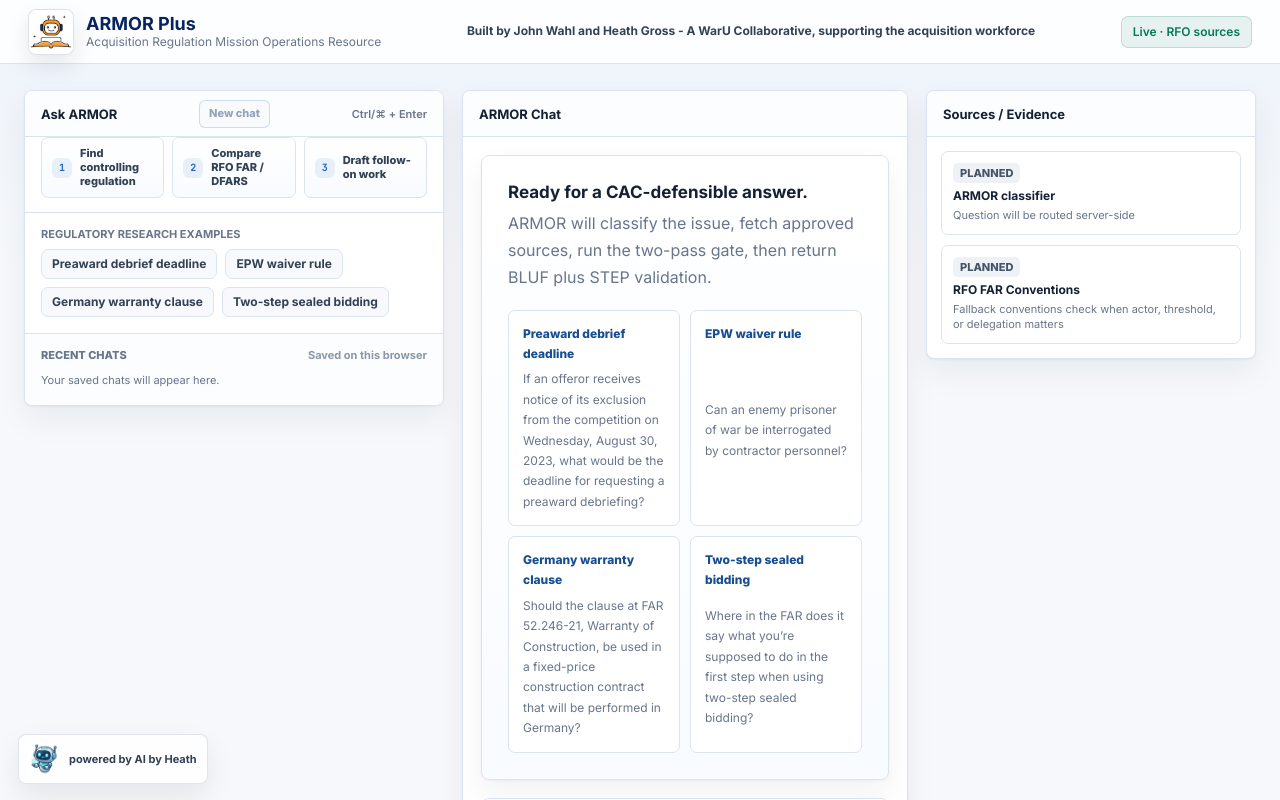
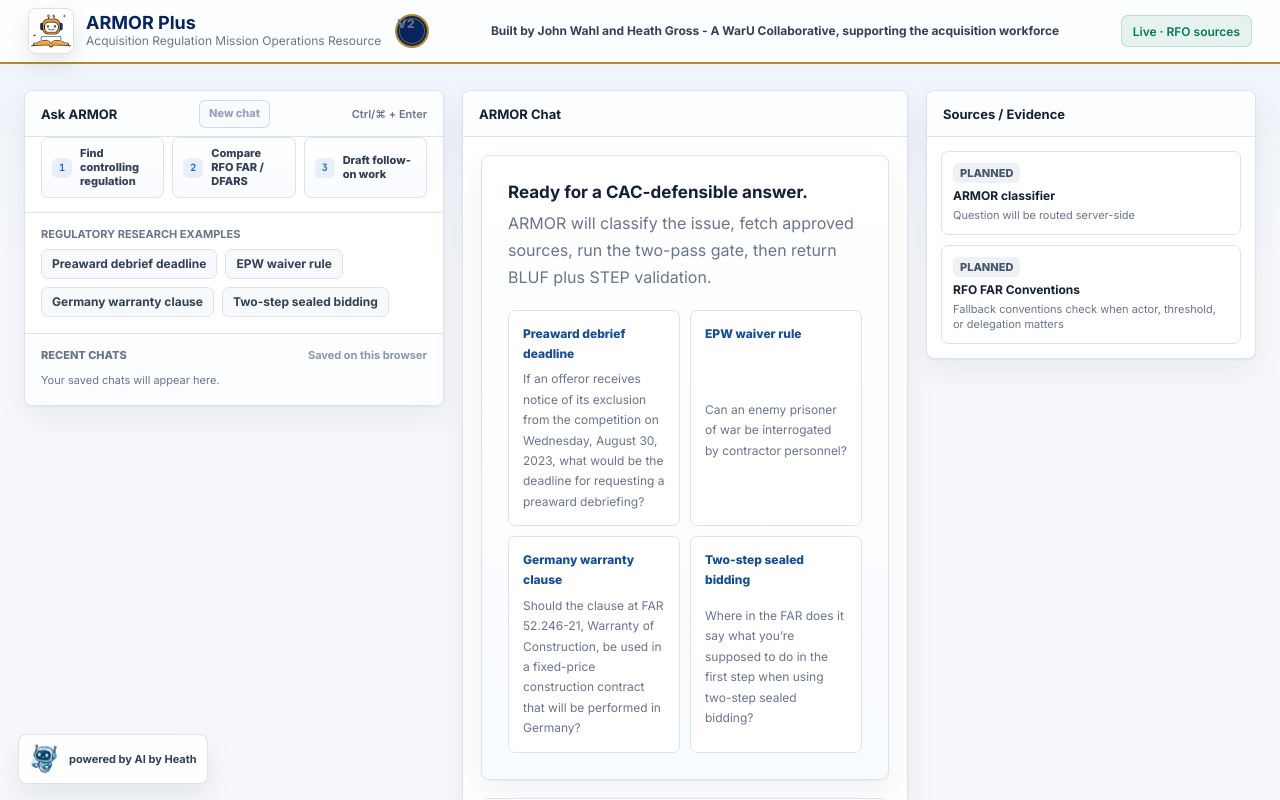
Before and after one commit to kidkenpo-create/armor-plus-app, a Next.js app: page / in a window 1280 px wide. Shown: the top 800 px of the page. Built offline with nearby package versions, Linux system fonts and the light colour scheme.

Commit message:
Add V2 seal badge and gold accent token to header

```diff
--- a/app/globals.css
+++ b/app/globals.css
@@ -16,6 +16,7 @@
   --muted: #68758a;
   --accent: #2267be;
   --accent2: #174d91;
+  --gold: #b08d2e;
   --accentWash: rgba(34, 103, 190, 0.08);
   --green: #047857;
   --greenWash: rgba(4, 120, 87, 0.09);
--- a/app/page.module.css
+++ b/app/page.module.css
@@ -17,7 +17,7 @@
   gap: 24px;
   padding: 0 28px;
   background: rgba(255, 255, 255, 0.88);
-  border-bottom: 1px solid var(--border);
+  border-bottom: 2px solid var(--gold);
   backdrop-filter: blur(16px);
 }
 
@@ -72,6 +72,24 @@
   display: block;
   object-fit: cover;
   object-position: center;
+}
+
+.versionBadge {
+  flex: 0 0 auto;
+  width: 34px;
+  height: 34px;
+  margin-left: 2px;
+  display: grid;
+  place-items: center;
+  border: 2px solid var(--gold);
+  border-radius: 50%;
+  background: #08245f;
+  box-shadow: inset 0 0 0 2px #08245f, inset 0 0 0 3px rgba(176, 141, 46, 0.55);
+  color: var(--gold);
+  font-size: 12px;
+  font-weight: 800;
+  letter-spacing: 0.04em;
+  line-height: 1;
 }
 
 .topActions {
@@ -609,7 +627,7 @@
 }
 
 .exampleCard:hover {
-  border-color: var(--accent);
+  border-color: var(--gold);
   background: #fbfdff;
 }
 
--- a/app/page.tsx
+++ b/app/page.tsx
@@ -1272,6 +1272,7 @@ export default function Home() {
             <strong>ARMOR Plus</strong>
             <span>Acquisition Regulation Mission Operations Resource</span>
           </div>
+          <span className={styles.versionBadge} role="img" aria-label="Version 2">V2</span>
         </div>
         <div className={styles.headerCredit}>
           Built by John Wahl and Heath Gross - A WarU Collaborative, supporting the acquisition workforce
```
